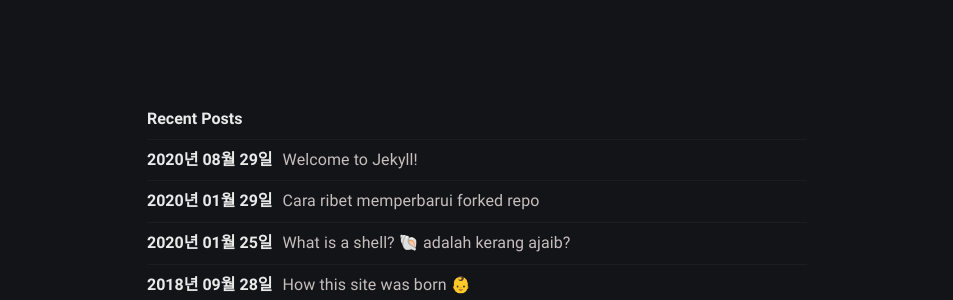
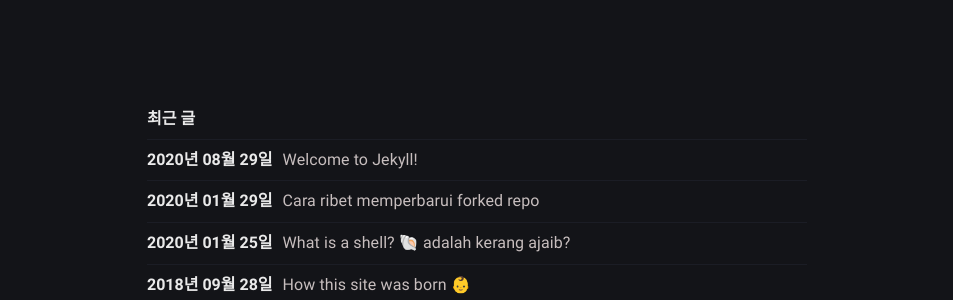
Before and after one commit to kimhodol/hodol-aa96c, a Jekyll site: the page built from index.md, in a window 1280 px wide. Shown: the part 338-638 px from the top of the page, without its empty margins (163-1116 px from the left). Built offline with Jekyll 4.4.1, drawn with Linux system fonts in a browser that asks for light colours.

Commit message:
home.html: changed

```diff
--- a/_layouts/home.html
+++ b/_layouts/home.html
@@ -3,7 +3,7 @@ layout: default
 home: true
 ---
 
-<h3 class="posts-item-note" aria-label="Recent Posts">Recent Posts</h3>
+<h3 class="posts-item-note" aria-label="Recent Posts">최근 글</h3>
 {%- for post in site.posts limit: site.number_of_posts -%}
 <article class="post-item">
   <span class="post-item-date">{{ post.date | date: "%Y년 %m월 %d일" }}</span>
```
